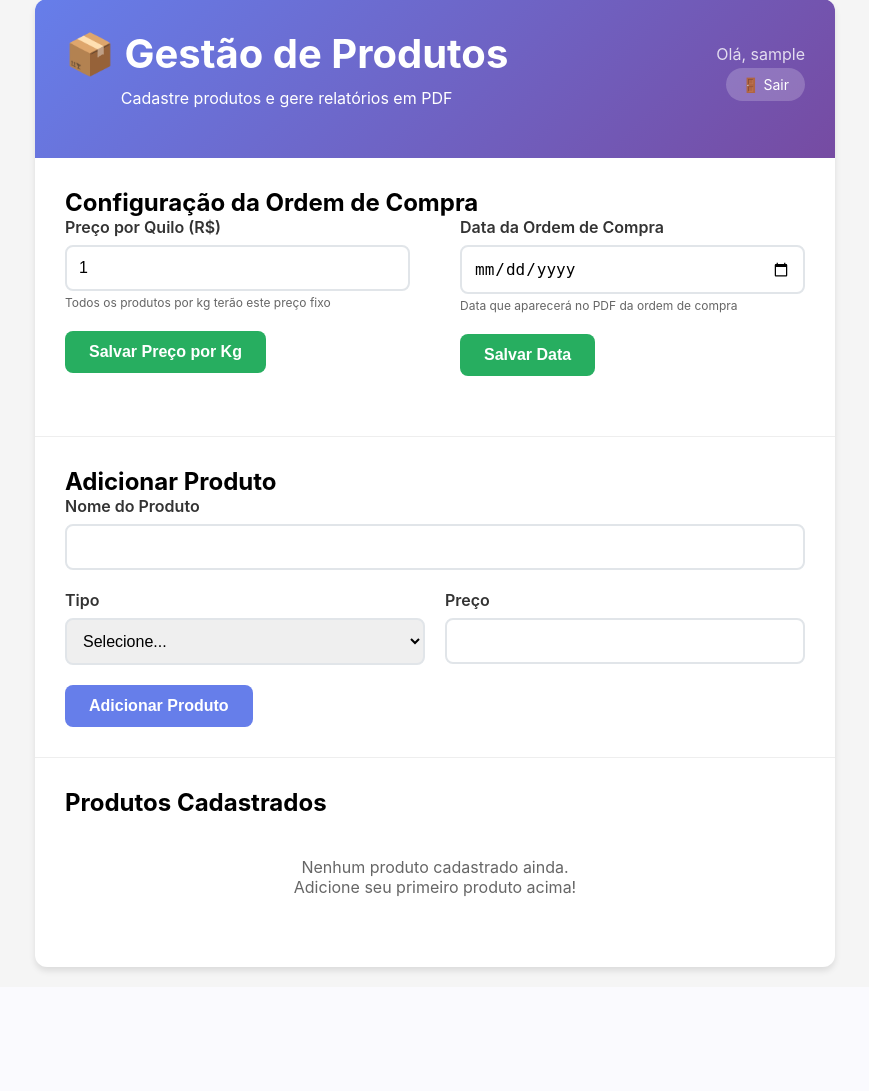
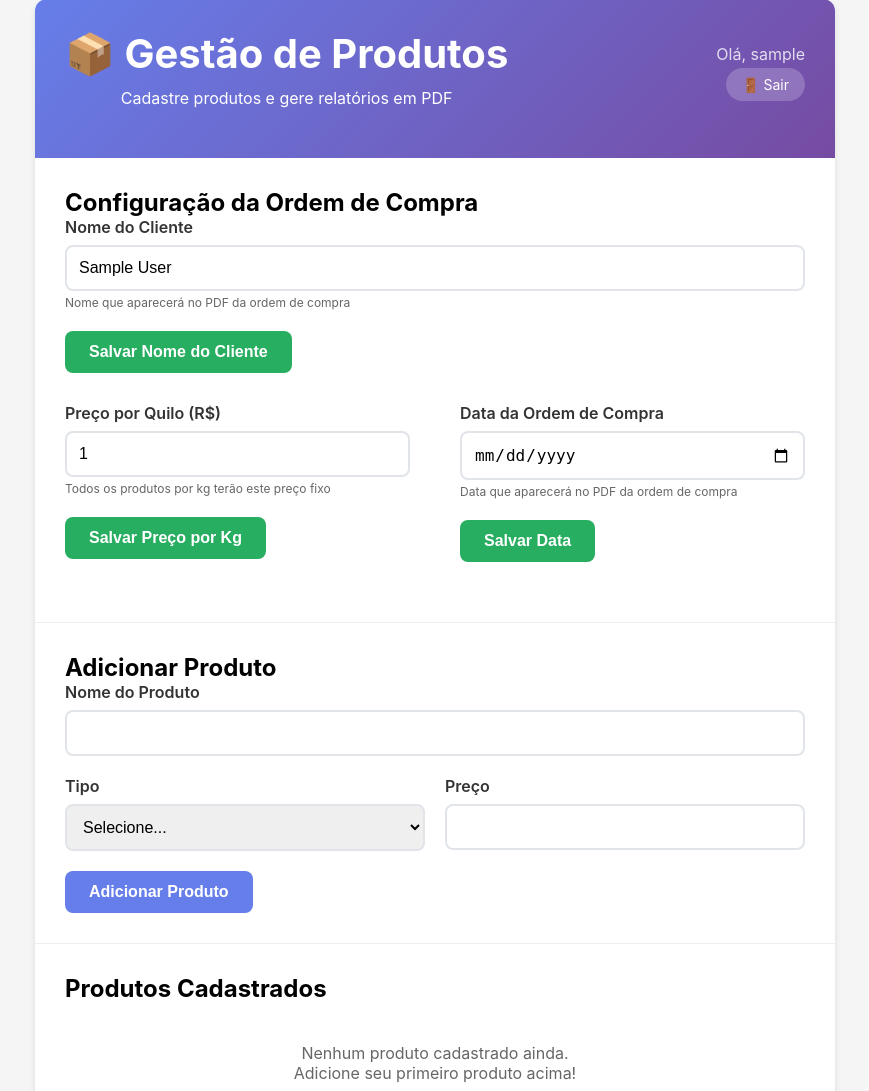
Before and after one commit to RodrigoBaltazar/nonanena-oc, a PHP site: page / in a window 1280 px wide. Shown: the part 21-1112 px from the top of the page, without its empty margins (205-1074 px from the left). Before the commit the page ends 995 px from the top, so only its background shows below. Run offline with PHP 8.4, Linux system fonts and the light colour scheme; the visitor is signed in with stand-in values (Sample User, id 1).

Commit message:
feat: adicionar campo para configurar nome do cliente
- Adicionado campo de nome do cliente na configuracao
- Nome salvo na sessao e exibido no PDF
- Layout reorganizado com nome do cliente em linha separada
- Fallback para nome do usuario se nao configurado
- Interface mais organizada e intuitiva
- Nome do cliente destacado no PDF da ordem de compra

```diff
--- a/gerar_pdf.php
+++ b/gerar_pdf.php
@@ -28,9 +28,13 @@ $preco_por_kg = isset($_SESSION['preco_por_kg']) ? $_SESSION['preco_por_kg'] : 1
 // Obter data da ordem da sessão ou usar data atual
 $data_ordem = isset($_SESSION['data_ordem']) ? $_SESSION['data_ordem'] : date('Y-m-d');
 
+// Obter nome do cliente da sessão ou usar nome do usuário
+$nome_cliente = isset($_SESSION['nome_cliente']) ? $_SESSION['nome_cliente'] : (isset($_SESSION['username']) ? $_SESSION['username'] : 'Sistema de Gestão de Produtos');
+
 // Debug: Verificar dados da sessão
 error_log("PDF Debug - Preço por kg: " . $preco_por_kg);
 error_log("PDF Debug - Data da ordem: " . $data_ordem);
+error_log("PDF Debug - Nome do cliente: " . $nome_cliente);
 error_log("PDF Debug - Total produtos: " . count($produtos));
 
 // Criar PDF
@@ -62,7 +66,7 @@ $pdf->Ln(8);
 // Nome do cliente (vem do index.php)
 $pdf->SetFont('helvetica', '', 12);
 $pdf->SetTextColor(102, 102, 102);
-$pdf->Cell(0, 6, 'Cliente: ' . (isset($_SESSION['username']) ? $_SESSION['username'] : 'Sistema de Gestão de Produtos'), 0, 1, 'C');
+$pdf->Cell(0, 6, 'Cliente: ' . $nome_cliente, 0, 1, 'C');
 $pdf->Ln(5);
 
 // Data da ordem de compra
--- a/index.php
+++ b/index.php
@@ -36,6 +36,9 @@ $preco_por_kg = isset($_SESSION['preco_por_kg']) ? $_SESSION['preco_por_kg'] : 1
 // Obter data da ordem de compra da sessão ou usar data atual
 $data_ordem = isset($_SESSION['data_ordem']) ? $_SESSION['data_ordem'] : date('Y-m-d');
 
+// Obter nome do cliente da sessão ou usar nome do usuário
+$nome_cliente = isset($_SESSION['nome_cliente']) ? $_SESSION['nome_cliente'] : (isset($_SESSION['username']) ? $_SESSION['username'] : 'Sistema de Gestão de Produtos');
+
 // Processar formulário
 if ($_POST) {
     if (isset($_POST['action'])) {
@@ -71,6 +74,12 @@ if (isset($_POST['config_preco_kg'])) {
 if (isset($_POST['config_data_ordem'])) {
     $_SESSION['data_ordem'] = $_POST['data_ordem'];
     $data_ordem = $_SESSION['data_ordem'];
+}
+
+// Processar configuração de nome do cliente
+if (isset($_POST['config_nome_cliente'])) {
+    $_SESSION['nome_cliente'] = trim($_POST['nome_cliente']);
+    $nome_cliente = $_SESSION['nome_cliente'];
 }
 
 // Buscar produtos
@@ -273,6 +282,19 @@ $produtos = $db->query("SELECT * FROM produtos ORDER BY nome")->fetchAll(PDO::FE
 
         <div class="form-section">
             <h2>Configuração da Ordem de Compra</h2>
+
+            <!-- Primeira linha: Nome do Cliente -->
+            <form method="POST" style="margin-bottom: 30px;">
+                <input type="hidden" name="config_nome_cliente" value="1">
+                <div class="form-group">
+                    <label for="nome_cliente">Nome do Cliente</label>
+                    <input type="text" id="nome_cliente" name="nome_cliente" value="<?= htmlspecialchars($nome_cliente) ?>" required>
+                    <small style="color: #666; font-size: 12px;">Nome que aparecerá no PDF da ordem de compra</small>
+                </div>
+                <button type="submit" class="btn btn-success">Salvar Nome do Cliente</button>
+            </form>
+
+            <!-- Segunda linha: Preço e Data -->
             <div class="form-row">
                 <form method="POST" style="margin-bottom: 30px; flex: 1; margin-right: 15px;">
                     <input type="hidden" name="config_preco_kg" value="1">
```
